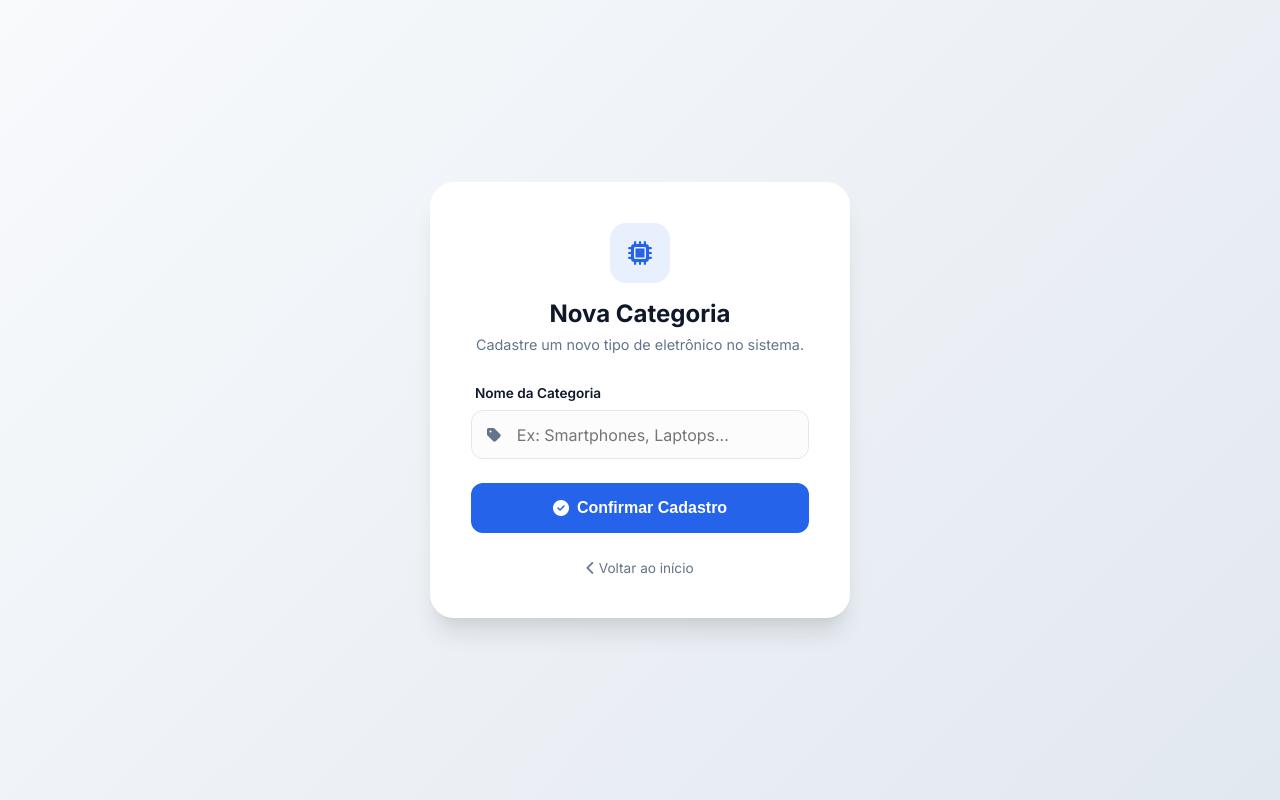
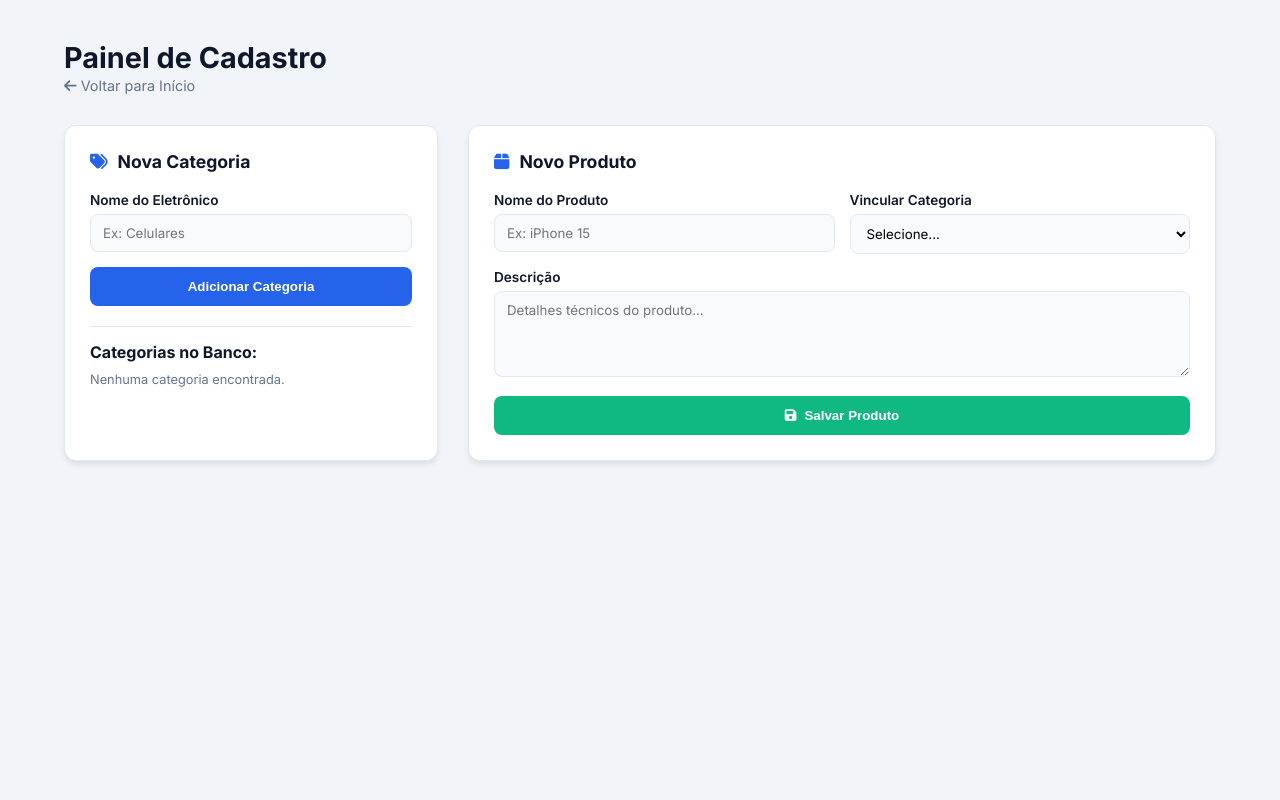
Before and after one commit to Muhhdionizio31/Loja-de-eletronicos, a FastAPI app: page /eletronico/cadastro in a window 1280 px wide. Run offline with FastAPI, Linux system fonts and the light colour scheme.

Commit message:
Criando e estilizando rota de adicionar produtos

```diff
--- a/main.py
+++ b/main.py
@@ -18,13 +18,12 @@ def index(request:Request):
     )
 
 @app.get("/eletronico/cadastro")
-def exibir_cadastro(request:Request):
+def exibir_cadastro(request: Request, db: Session = Depends(get_db)):
+    categorias = db.query(Eletronico).all()
     return templates.TemplateResponse(
         request,
         "cadastrar.html",
-        {"request":request}
-    )
-
+        {"request": request, "categorias": categorias })
 @app.post("/eletronico")
 def criar_eletronico(
     nome: str = Form(...),
@@ -33,4 +32,22 @@ def criar_eletronico(
     novo_eletronico = Eletronico(nome=nome)
     db.add(novo_eletronico)
     db.commit()
-    return RedirectResponse(url="/", status_code=303)
+    return RedirectResponse(url="/eletronico/cadastro", status_code=303)
+
+@app.post("/produto/salvar")
+def salvar_produto(
+    nome: str = Form(...),
+    descricao: str = Form(...),
+    eletronico_id: int = Form(...),
+    db: Session = Depends(get_db)
+):
+
+    novo_produto = Produto(
+        nome=nome,
+        descricao=descricao,
+        eletronico_id=eletronico_id
+    )
+
+    db.add(novo_produto)
+    db.commit()
+    return RedirectResponse(url="/produto_criado", status_code=303)
--- a/templates/cadastrar.html
+++ b/templates/cadastrar.html
@@ -3,215 +3,180 @@
 <head>
     <meta charset="UTF-8">
     <meta name="viewport" content="width=device-width, initial-scale=1.0">
-    <title>Cadastro de Categorias | TechNova</title>
-    <link href="https://fonts.googleapis.com/css2?family=Inter:wght@400;600;700&display=swap" rel="stylesheet">
+    <title>Painel Administrativo | Lojinha</title>
+    <link href="https://fonts.googleapis.com/css2?family=Inter:wght@400;500;600;700&display=swap" rel="stylesheet">
     <link rel="stylesheet" href="https://cdnjs.cloudflare.com/ajax/libs/font-awesome/6.4.0/css/all.min.css">
 
     <style>
         :root {
             --primary: #2563eb;
-            --primary-dark: #1d4ed8;
-            --bg-gradient: linear-gradient(135deg, #f8fafc 0%, #e2e8f0 100%);
-            --text-main: #0f172a;
-            --text-muted: #64748b;
+            --success: #10b981;
+            --bg: #f1f5f9;
             --white: #ffffff;
-            --shadow: 0 20px 25px -5px rgba(0, 0, 0, 0.1), 0 10px 10px -5px rgba(0, 0, 0, 0.04);
+            --text-dark: #0f172a;
+            --text-light: #64748b;
+            --border: #e2e8f0;
         }
 
-        * {
-            margin: 0;
-            padding: 0;
-            box-sizing: border-box;
-        }
+        * { margin: 0; padding: 0; box-sizing: border-box; }
 
         body {
             font-family: 'Inter', sans-serif;
-            background: var(--bg-gradient);
-            height: 100vh;
-            display: flex;
-            justify-content: center;
-            align-items: center;
-            color: var(--text-main);
+            background-color: var(--bg);
+            color: var(--text-dark);
+            padding: 40px 5%;
+        }
+
+        .header { margin-bottom: 30px; }
+        .header h1 { font-size: 1.8rem; font-weight: 700; }
+
+        .grid {
+            display: grid;
+            grid-template-columns: 1fr 2fr;
+            gap: 30px;
         }
 
         .card {
             background: var(--white);
-            width: 100%;
-            max-width: 420px;
-            padding: 2.5rem;
-            border-radius: 24px;
-            box-shadow: var(--shadow);
-            border: 1px solid rgba(255, 255, 255, 0.8);
+            padding: 25px;
+            border-radius: 12px;
+            border: 1px solid var(--border);
+            box-shadow: 0 4px 6px -1px rgba(0,0,0,0.1);
         }
 
-        .header {
-            text-align: center;
-            margin-bottom: 2rem;
+        h2 { font-size: 1.1rem; margin-bottom: 20px; display: flex; align-items: center; gap: 10px; }
+        h2 i { color: var(--primary); }
+
+        .form-group { margin-bottom: 15px; }
+
+        label { display: block; font-size: 0.85rem; font-weight: 600; margin-bottom: 6px; }
+
+        input, select, textarea {
+            width: 100%;
+            padding: 10px 12px;
+            border: 1px solid var(--border);
+            border-radius: 8px;
+            font-family: inherit;
+            background: #f8fafc;
         }
 
-        .icon-box {
-            width: 60px;
-            height: 60px;
-            background: rgba(37, 99, 235, 0.1);
-            color: var(--primary);
-            border-radius: 16px;
+        input:focus, select:focus, textarea:focus {
+            outline: none;
+            border-color: var(--primary);
+            box-shadow: 0 0 0 3px rgba(37, 99, 235, 0.1);
+        }
+
+        .btn {
+            width: 100%;
+            padding: 12px;
+            border: none;
+            border-radius: 8px;
+            font-weight: 600;
+            cursor: pointer;
+            transition: 0.2s;
             display: flex;
             justify-content: center;
             align-items: center;
-            font-size: 1.5rem;
-            margin: 0 auto 1rem;
+            gap: 8px;
+            color: white;
         }
 
-        h2 {
-            font-size: 1.5rem;
-            font-weight: 700;
-            color: var(--text-main);
-            margin-bottom: 0.5rem;
+        .btn-primary { background: var(--primary); }
+        .btn-success { background: var(--success); }
+        .btn:hover { opacity: 0.9; transform: translateY(-1px); }
+
+        .cat-list {
+            margin-top: 20px;
+            list-style: none;
+            border-top: 1px solid var(--border);
+            padding-top: 15px;
         }
 
-        p {
-            color: var(--text-muted);
+        .cat-item {
+            padding: 8px 0;
+            border-bottom: 1px dashed var(--border);
             font-size: 0.9rem;
+            display: flex;
+            justify-content: space-between;
         }
 
-        .form-group {
-            margin-bottom: 1.5rem;
+        .id-badge {
+            background: #e2e8f0;
+            padding: 2px 6px;
+            border-radius: 4px;
+            font-size: 0.75rem;
+            color: var(--text-light);
         }
 
-        label {
-            display: block;
-            font-size: 0.85rem;
-            font-weight: 600;
-            margin-bottom: 0.6rem;
-            color: var(--text-main);
-            padding-left: 4px;
-        }
-
-        .input-container {
-            position: relative;
-        }
-
-        .input-container i {
-            position: absolute;
-            left: 1rem;
-            top: 50%;
-            transform: translateY(-50%);
-            color: var(--text-muted);
-            transition: color 0.3s;
-        }
-
-        input {
-            width: 100%;
-            padding: 0.85rem 1rem 0.85rem 2.8rem;
-            border: 1px solid #e2e8f0;
-            border-radius: 12px;
-            font-size: 1rem;
-            font-family: inherit;
-            transition: all 0.3s;
-            background-color: #fcfcfd;
-        }
-
-        input:focus {
-            outline: none;
-            border-color: var(--primary);
-            background-color: #fff;
-            box-shadow: 0 0 0 4px rgba(37, 99, 235, 0.1);
-        }
-
-        input:focus + i {
-            color: var(--primary);
-        }
-
-        .btn-submit {
-            width: 100%;
-            background: var(--primary);
-            color: white;
-            border: none;
-            padding: 1rem;
-            border-radius: 12px;
-            font-size: 1rem;
-            font-weight: 600;
-            cursor: pointer;
-            transition: all 0.3s;
-            display: flex;
-            justify-content: center;
-            align-items: center;
-            gap: 0.5rem;
-            margin-top: 1rem;
-        }
-
-        .btn-submit:hover {
-            background: var(--primary-dark);
-            transform: translateY(-2px);
-            box-shadow: 0 10px 15px -3px rgba(37, 99, 235, 0.3);
-        }
-
-        .btn-submit:active {
-            transform: translateY(0);
-        }
-
-        .footer-link {
-            text-align: center;
-            margin-top: 1.5rem;
-        }
-
-        .footer-link a {
-            text-decoration: none;
-            color: var(--text-muted);
-            font-size: 0.85rem;
-            transition: color 0.3s;
-        }
-
-        .footer-link a:hover {
-            color: var(--primary);
-        }
-
-        /* Animação de entrada */
-        @keyframes fadeInUp {
-            from { opacity: 0; transform: translateY(20px); }
-            to { opacity: 1; transform: translateY(0); }
-        }
-
-        .card {
-            animation: fadeInUp 0.6s ease-out;
-        }
+        @media (max-width: 900px) { .grid { grid-template-columns: 1fr; } }
     </style>
 </head>
 <body>
 
-    <div class="card">
-        <div class="header">
-            <div class="icon-box">
-                <i class="fas fa-microchip"></i>
+    <div class="header">
+        <h1>Painel de Cadastro</h1>
+        <a href="/" style="text-decoration: none; color: var(--text-light); font-size: 0.9rem;">
+            <i class="fas fa-arrow-left"></i> Voltar para Início
+        </a>
+    </div>
+
+    <div class="grid">
+
+        <section class="card">
+            <h2><i class="fas fa-tags"></i> Nova Categoria</h2>
+
+            <form action="/eletronico" method="POST">
+                <div class="form-group">
+                    <label>Nome do Eletrônico</label>
+                    <input type="text" name="nome" placeholder="Ex: Celulares" required>
+                </div>
+                <button type="submit" class="btn btn-primary">Adicionar Categoria</button>
+            </form>
+
+            <div class="cat-list">
+                <strong>Categorias no Banco:</strong>
+                {% for cat in categorias %}
+                <div class="cat-item">
+                    <span>{{ cat.nome }}</span>
+                    <span class="id-badge">ID: {{ cat.id }}</span>
+                </div>
+                {% else %}
+                <p style="color: var(--text-light); font-size: 0.8rem; margin-top: 10px;">Nenhuma categoria encontrada.</p>
+                {% endfor %}
             </div>
-            <h2>Nova Categoria</h2>
-            <p>Cadastre um novo tipo de eletrônico no sistema.</p>
-        </div>
+        </section>
 
-        <form action="/eletronico/" method="POST">
-            <div class="form-group">
-                <label for="nome">Nome da Categoria</label>
-                <div class="input-container">
-                    <i class="fas fa-tag"></i>
-                    <input
-                        type="text"
-                        id="nome"
-                        name="nome"
-                        placeholder="Ex: Smartphones, Laptops..."
-                        required
-                        autocomplete="off"
-                    >
+        <section class="card">
+            <h2><i class="fas fa-box"></i> Novo Produto</h2>
+
+            <form action="/produto/salvar" method="POST">
+                <div style="display: grid; grid-template-columns: 1fr 1fr; gap: 15px;">
+                    <div class="form-group">
+                        <label>Nome do Produto</label>
+                        <input type="text" name="nome" placeholder="Ex: iPhone 15" required>
+                    </div>
+                    <div class="form-group">
+                        <label>Vincular Categoria</label>
+                        <select name="eletronico_id" required>
+                            <option value="" disabled selected>Selecione...</option>
+                            {% for cat in categorias %}
+                                <option value="{{ cat.id }}">{{ cat.nome }} (ID: {{ cat.id }})</option>
+                            {% endfor %}
+                        </select>
+                    </div>
                 </div>
-            </div>
 
-            <button type="submit" class="btn-submit">
-                <i class="fas fa-check-circle"></i> Confirmar Cadastro
-            </button>
-        </form>
+                <div class="form-group">
+                    <label>Descrição</label>
+                    <textarea name="descricao" rows="4" placeholder="Detalhes técnicos do produto..."></textarea>
+                </div>
 
-        <div class="footer-link">
-            <a href="/"><i class="fas fa-chevron-left"></i> Voltar ao início</a>
-        </div>
+                <button type="submit" class="btn btn-success">
+                    <i class="fas fa-save"></i> Salvar Produto
+                </button>
+            </form>
+        </section>
+
     </div>
 
 </body>
```
Also changed, not shown: lojinha.db.
